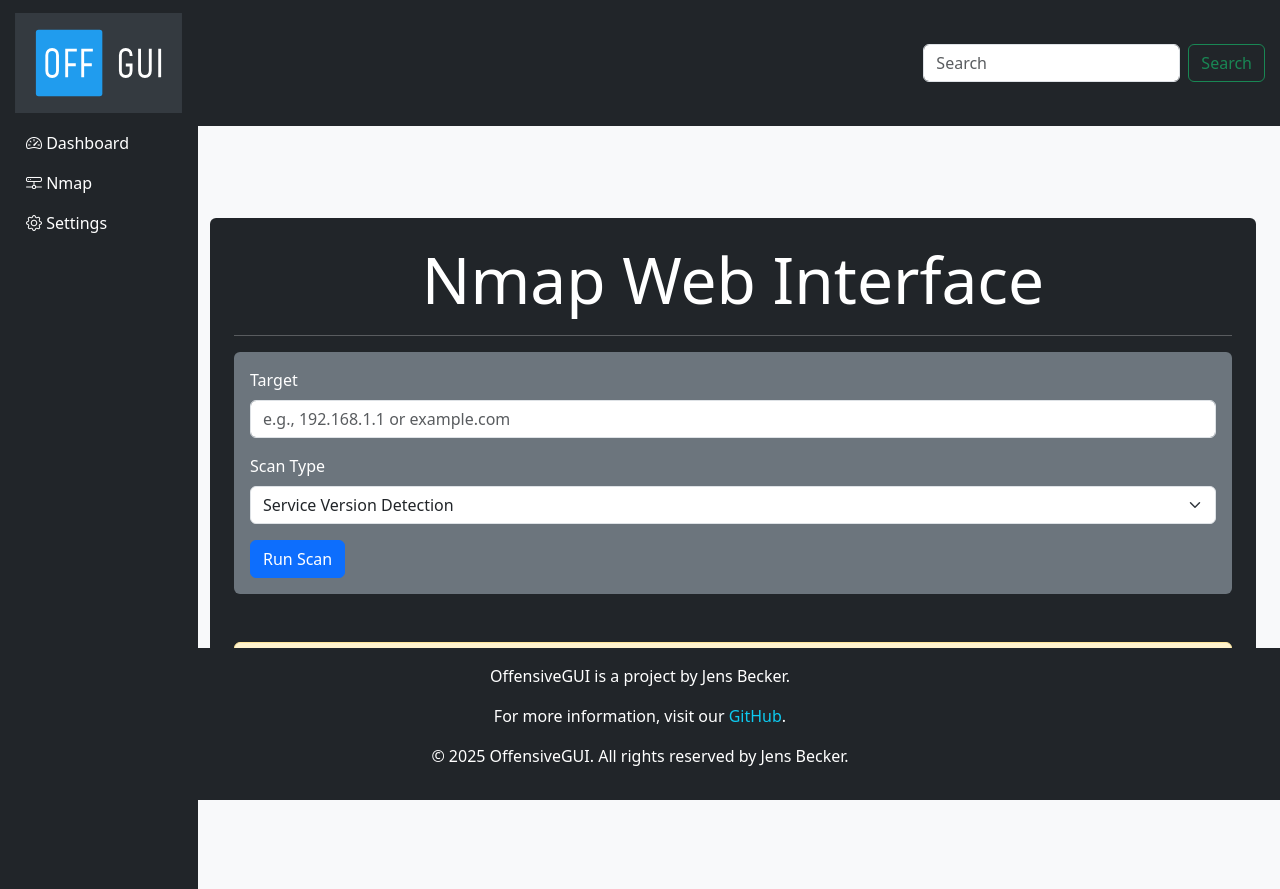
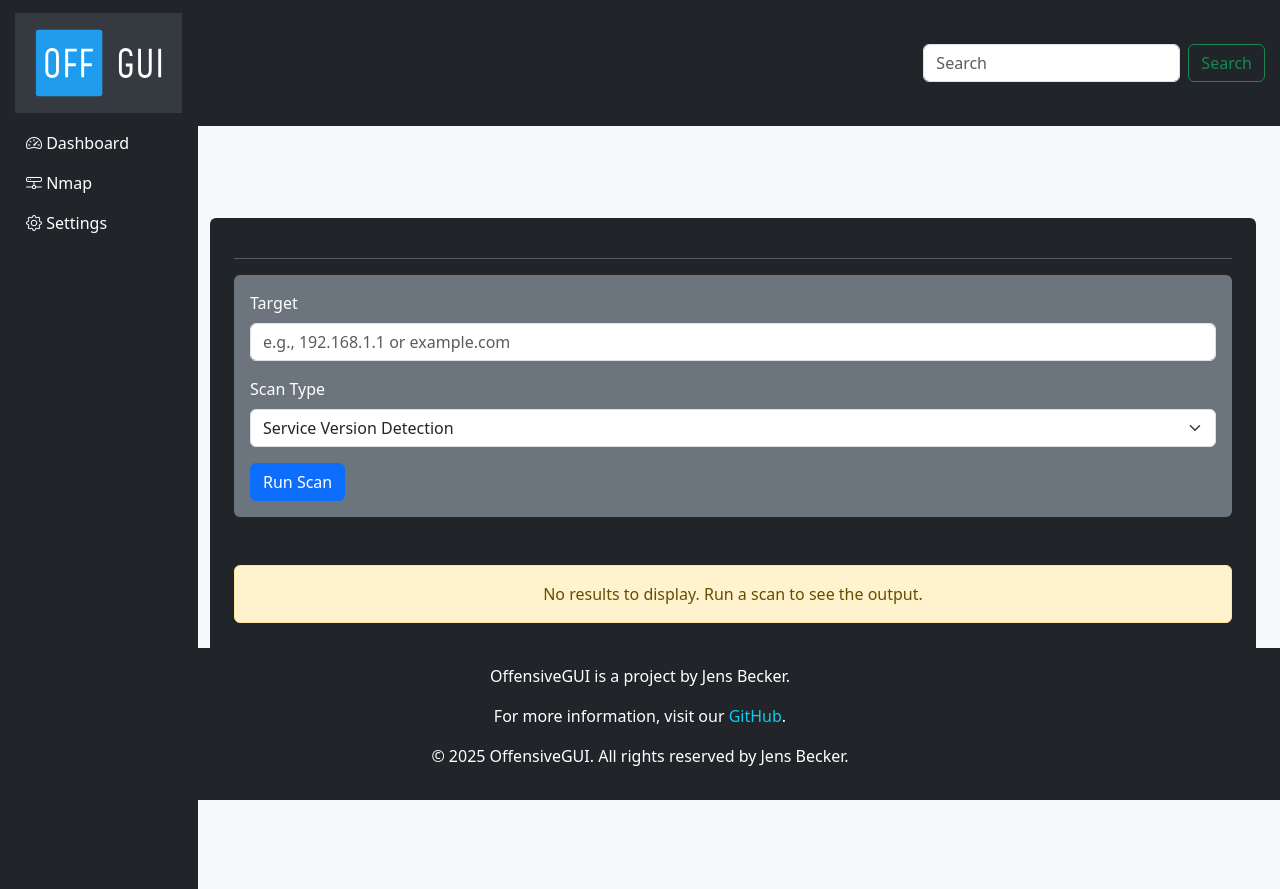
Before and after one commit to jensbecker-dev/OffensiveGUI, a Flask app: page /nmap in a window 1280 px wide. Shown: the top 889 px of the page. Run offline with Flask 3, Linux system fonts and the light colour scheme.

Commit message:
refactor nmap scan results display, add options field and remove header

```diff
--- a/app.py
+++ b/app.py
@@ -45,7 +45,8 @@ def nmap_scan_route():
                         'port': port,
                         'protocol': protocol,
                         'state': details['state'],
-                        'service': details.get('service', 'Unknown')
+                        'service': details.get('service', 'Unknown'),
+                        'options': raw_result.get('options', '')
                     })
         return render_template(
             'nmap.html', results=parsed_results, target=target, scan_type=scan_type, scan_types=scan_types
--- a/templates/nmap.html
+++ b/templates/nmap.html
@@ -3,7 +3,6 @@
 
 {% block content %}
 <div class="container-fade mt-5 mb-5 bg-dark text-white rounded p-4">
-    <h1 class="display-3 text-center">Nmap Web Interface</h1>
     <hr class="bg-light">
     <form action="{{ url_for('nmap_scan_route') }}" method="post" class="bg-secondary rounded p-3">
         <div class="mb-3">
```
